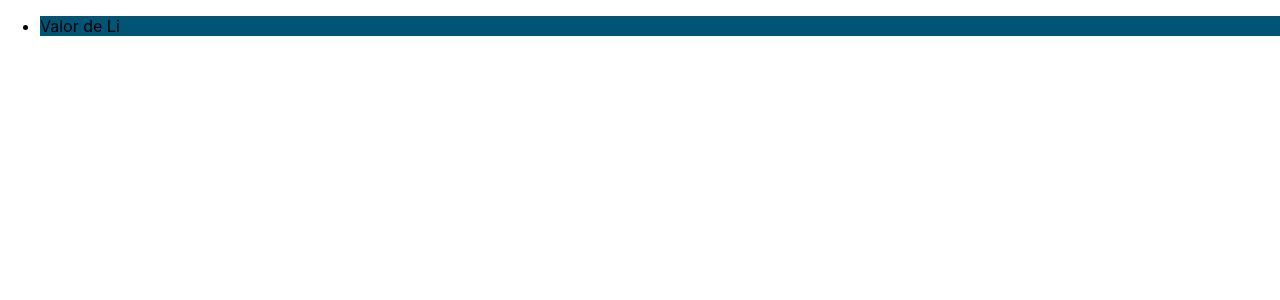
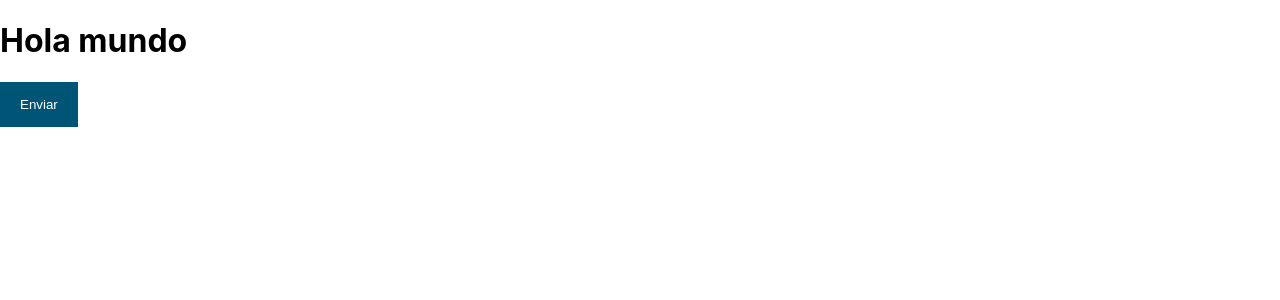
Before and after one commit to oscardelalanza/bug-free-octo-adventure, a React (Create React App) app: page / in a window 1280 px wide. Shown: the top 300 px of the page. Built offline with nearby package versions, Linux system fonts and the light colour scheme.

Commit message:
reusing component wiht styles

```diff
--- a/src/App.tsx
+++ b/src/App.tsx
@@ -1,36 +1,12 @@
-import React from 'react';
-import './main.css'
-// import './App.css';
+import Button from './Button'
 
-interface Props {
-  children: string
-  state: string
-}
-
-const style = ({bg = '#222'}) => ({
-  backgroundColor: bg,
-  color: '#fff',
-  padding: '10px 15px',
-  margin: '10px 15px'
-})
-
-const style2 = {
-  boxShadow: '0 5px 3px rgba(0,0,0,0.1)'
-}
-
-const Li = ({children}: Props) => {
+const App = () => {
   return (
-    <li className='class-li'>{children}</li>
+    <div>
+      <h1>Hola mundo</h1>
+      <Button onClick={() => console.log('clicked')}>Enviar</Button>
+    </div>
   )
 }
 
-const App = () => {
-  const value = 'De La Lanza'
-  return (
-    <ul className="css-class">
-      <Li state='happy'>Valor de Li</Li>
-    </ul>
-  )
-}
-
-export default App;
+export default App
--- /dev/null
+++ b/src/Button.css
@@ -0,0 +1,11 @@
+.btn {
+  transition: all 0.3s ease-in-out;
+  background-color: #057;
+  color: #fff;
+  border: none;
+  padding: 15px 20px;
+}
+
+.btn:hover {
+  background-color: #750;
+}
--- /dev/null
+++ b/src/Button.tsx
@@ -0,0 +1,13 @@
+import './Button.css'
+
+interface buttonProps {
+  children: string
+  onClick: () => void
+}
+const Button = (props: buttonProps) => {
+  return(
+    <button {...props} className='btn'/>
+  )
+}
+
+export default Button
```
Also changed, not shown: src/intro-App.tsx (added, +36 -0 lines).
